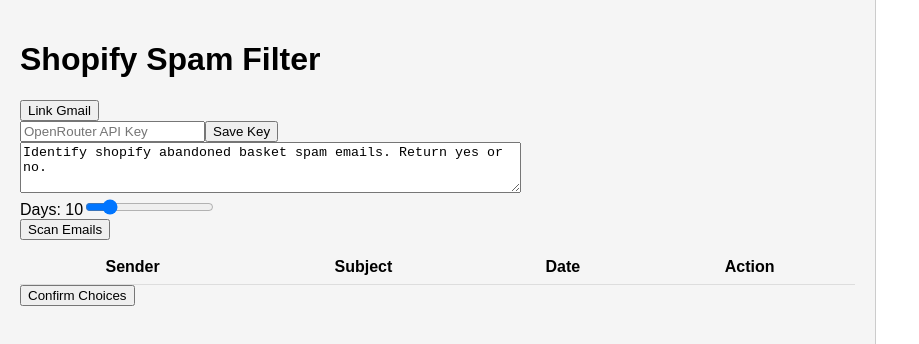
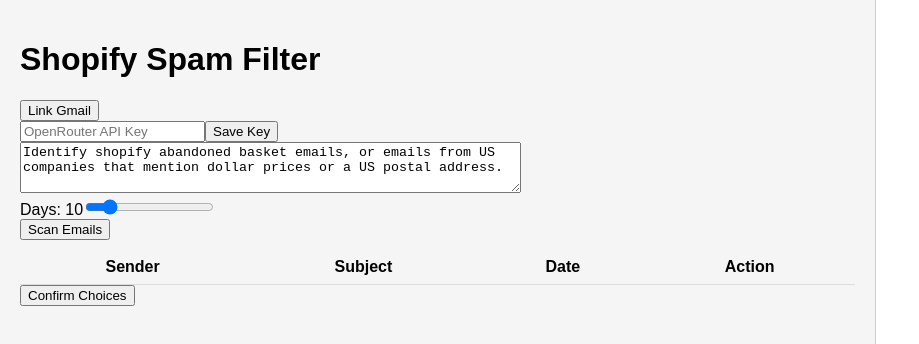
Before and after one commit to tm-robinson/shopify-spam-filter, a React (Vite) app in the folder frontend/: page / in a window 1280 px wide. Shown: the top 344 px of the page, without its empty margins (0-919 px from the left). Built offline with nearby package versions, Linux system fonts and the light colour scheme.

Commit message:
update prompt and add logging for email cleanup

```diff
--- a/frontend/src/main.jsx
+++ b/frontend/src/main.jsx
@@ -4,7 +4,7 @@
 
 function App() {
   const [apiKey, setApiKey] = useState('');
-  const [prompt, setPrompt] = useState('Identify shopify abandoned basket spam emails. Return yes or no.');
+  const [prompt, setPrompt] = useState('Identify shopify abandoned basket emails, or emails from US companies that mention dollar prices or a US postal address.');
   const [emails, setEmails] = useState([]);
   const [chatLog, setChatLog] = useState([]);
   const [days, setDays] = useState(10);
```
Also changed, not shown: 1 other file (tests, documents, lock files or other folders).
